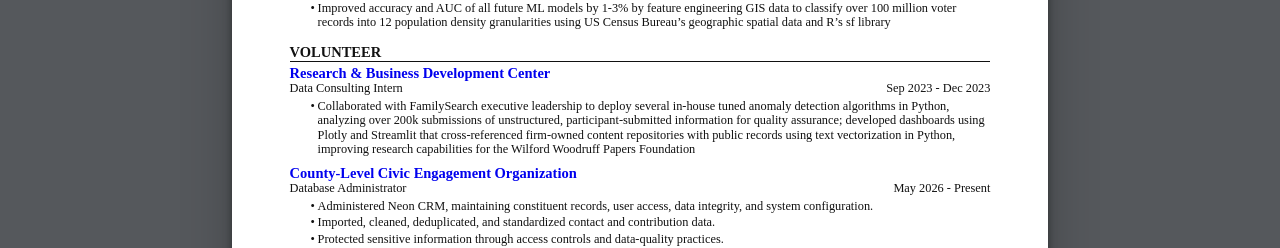
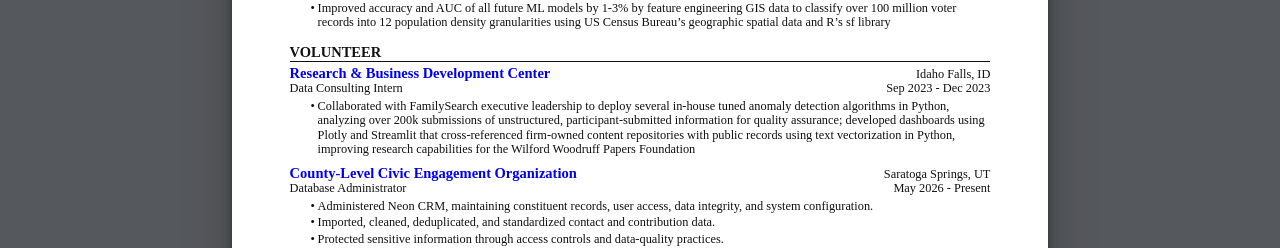
Before and after one commit to ajaverett/ajaverett.github.io, a Next.js app: page / in a window 1280 px wide. Shown: the part 694-942 px from the top of the page. Built offline with nearby package versions, Linux system fonts and the light colour scheme; a web font is replaced by a local one.

Commit message:
Restore volunteer locations as plain text

```diff
--- a/app/page.tsx
+++ b/app/page.tsx
@@ -71,6 +71,7 @@ type ResumeRole = {
   company: string;
   role: string;
   location?: string;
+  interactiveLocation?: boolean;
   dates: string;
   resumeFocus?: string;
   peek: string;
@@ -201,6 +202,8 @@ const roles: ResumeRole[] = [
     theme: "research",
     company: "Research & Business Development Center",
     role: "Data Consulting Intern",
+    location: "Idaho Falls, ID",
+    interactiveLocation: false,
     dates: "Sep 2023 - Dec 2023",
     peek:
       "Anomaly detection and research workflows across 200,000 submissions.",
@@ -228,6 +231,8 @@ const roles: ResumeRole[] = [
     theme: "civic",
     company: "County-Level Civic Engagement Organization",
     role: "Database Administrator",
+    location: "Saratoga Springs, UT",
+    interactiveLocation: false,
     dates: "May 2026 - Present",
     peek:
       "Constituent records, data integrity, access controls, and Neon CRM.",
@@ -386,7 +391,7 @@ const roleProfiles: EntityProfile[] = roles.flatMap((role) => {
     tags: role.tags,
   };
 
-  if (!role.location) {
+  if (!role.location || role.interactiveLocation === false) {
     return [companyProfile];
   }
 
@@ -917,7 +922,10 @@ function ResumeGroup({
               >
                 {role.company}
               </EntityTrigger>
-              {role.location && (
+              {role.location &&
+                (role.interactiveLocation === false ? (
+                  <span className="pdf-location">{role.location}</span>
+                ) : (
                   <EntityTrigger
                     profileId={`location-${role.slug}`}
                     className="entity-location pdf-location"
@@ -929,7 +937,7 @@ function ResumeGroup({
                   >
                     {role.location}
                   </EntityTrigger>
-              )}
+                ))}
               <span className="pdf-role-title">{role.role}</span>
               <span className="pdf-dates">{role.dates}</span>
             </div>
```
Also changed, not shown: 1 other file (tests, documents, lock files or other folders). Lines whose indentation alone changed are shown as unchanged.
